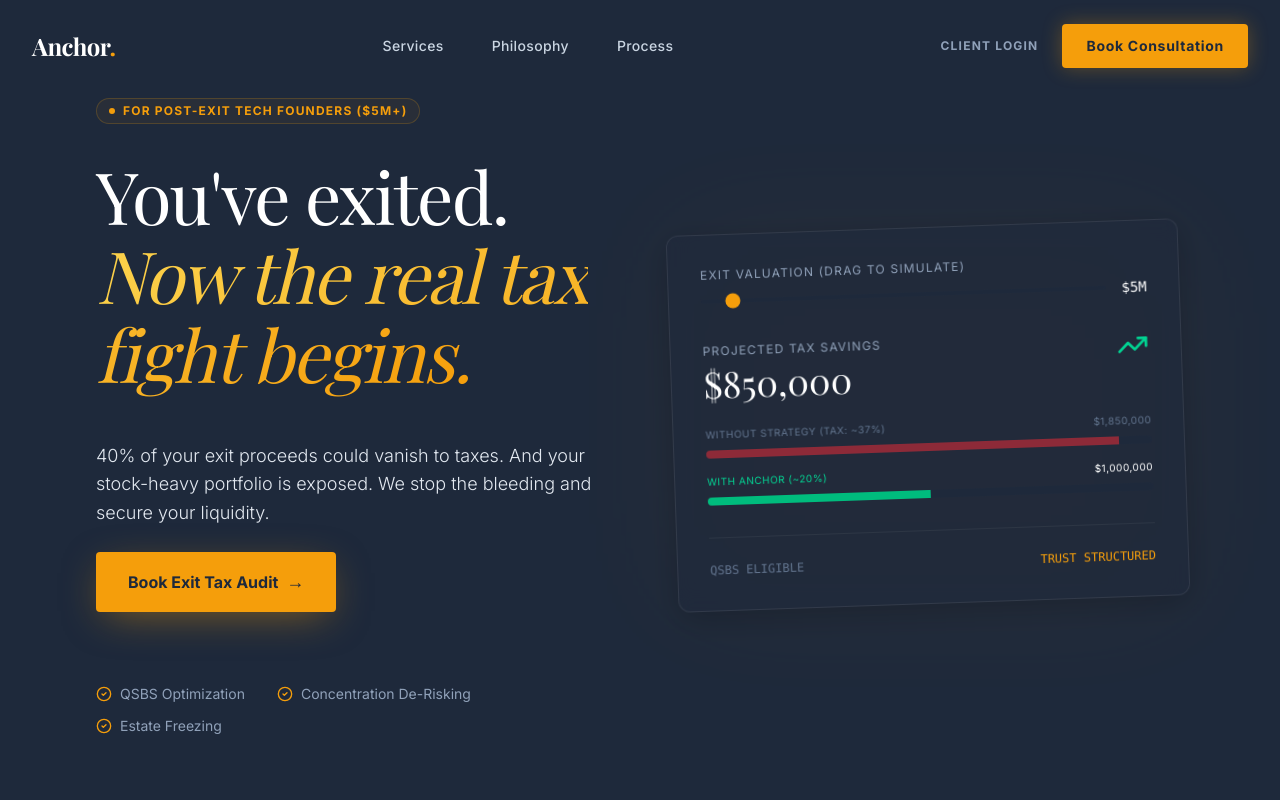
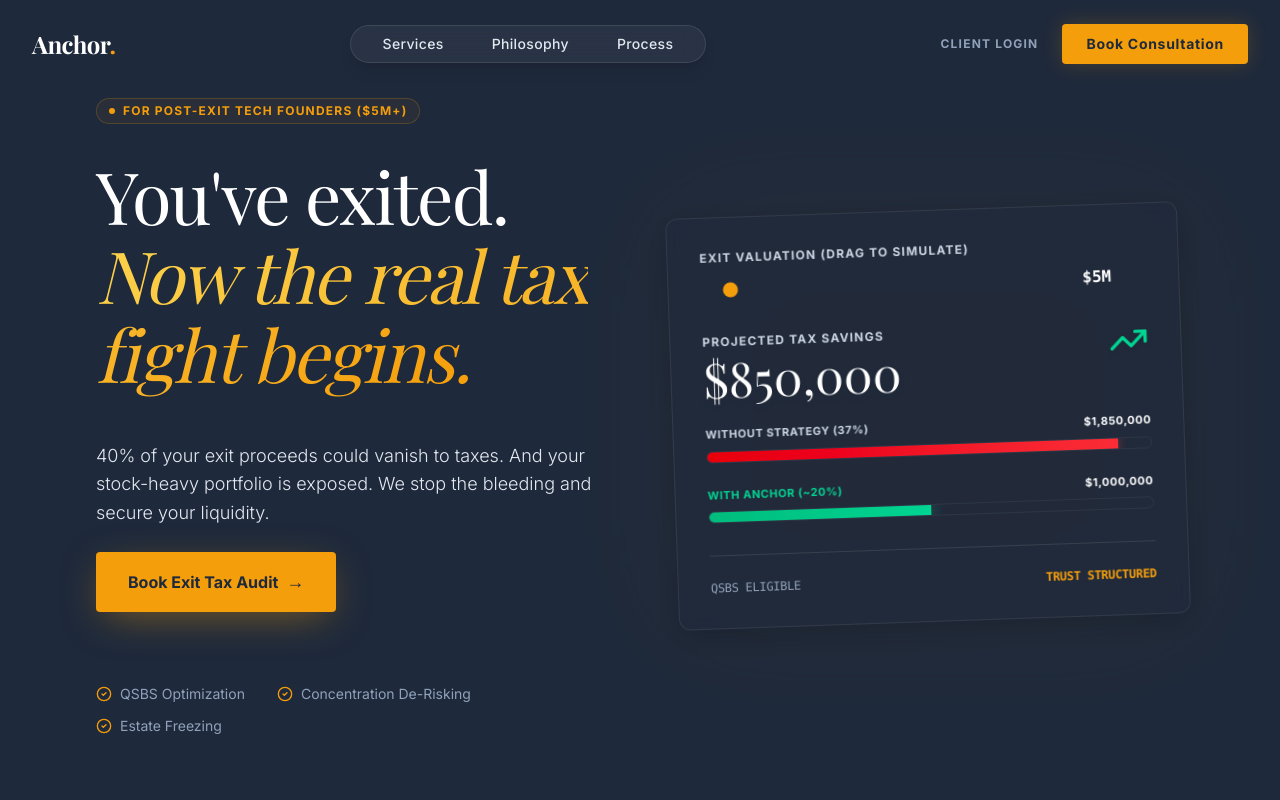
Before and after one commit to OmeirMustafa/FINANCIAL-ADVISOR-FIRM--ANCHOR-CASE-STUDY-, a Next.js app: page /demo in a window 1280 px wide. Shown: the top 800 px of the page. Built offline with nearby package versions, Linux system fonts and the light colour scheme; a web font is replaced by a local one.

Commit message:
feat: add Hero and Nav components.

```diff
--- a/src/components/Hero.tsx
+++ b/src/components/Hero.tsx
@@ -79,7 +79,7 @@
 
                             {/* Header / Input */}
                             <div className="mb-8">
-                                <label className="text-xs uppercase tracking-widest text-slate-400 mb-2 block">Exit Valuation (Drag to Simulate)</label>
+                                <label className="text-xs uppercase tracking-widest text-slate-300 font-bold mb-3 block">Exit Valuation (Drag to Simulate)</label>
                                 <div className="flex items-center gap-4 mb-4">
                                     <input
                                         type="range"
@@ -88,58 +88,58 @@
                                         step="1000000"
                                         value={valuation}
                                         onChange={(e) => setValuation(Number(e.target.value))}
-                                        className="w-full h-1 bg-navy-900 rounded-lg appearance-none cursor-pointer accent-gold-500 hover:accent-gold-400 transition-all"
+                                        className="w-full h-1.5 bg-navy-950 rounded-lg appearance-none cursor-pointer accent-gold-500 hover:accent-gold-400 transition-all focus:outline-none focus:ring-2 focus:ring-gold-500/50"
                                     />
-                                    <span className="text-white font-mono text-sm">${(valuation / 1000000).toFixed(0)}M</span>
+                                    <span className="text-white font-mono text-base font-bold min-w-[4rem]">${(valuation / 1000000).toFixed(0)}M</span>
                                 </div>
                             </div>
 
                             <div className="flex justify-between items-start mb-6">
                                 <div>
-                                    <p className="text-xs uppercase tracking-widest text-slate-400 mb-1">Projected Tax Savings</p>
-                                    <p className="text-4xl font-serif text-white">
+                                    <p className="text-xs uppercase tracking-widest text-slate-300 font-bold mb-1">Projected Tax Savings</p>
+                                    <p className="text-4xl md:text-5xl font-serif text-white drop-shadow-md">
                                         $<CountUp end={savings} separator="," duration={1} key={savings} />
                                     </p>
                                 </div>
-                                <TrendingUp className="text-emerald-400 w-8 h-8" />
+                                <TrendingUp className="text-emerald-400 w-10 h-10 drop-shadow-sm" />
                             </div>
 
                             {/* Simple Bars */}
-                            <div className="space-y-4">
+                            <div className="space-y-6">
                                 <div className="space-y-2">
-                                    <div className="flex justify-between text-[10px] text-slate-500 uppercase tracking-wider">
-                                        <span>Without Strategy (Tax: ~37%)</span>
-                                        <span>${(valuation * 0.37).toLocaleString()}</span>
+                                    <div className="flex justify-between text-[11px] text-slate-300 font-bold uppercase tracking-wider">
+                                        <span>Without Strategy (37%)</span>
+                                        <span className="text-white">${(valuation * 0.37).toLocaleString()}</span>
                                     </div>
-                                    <div className="w-full bg-navy-900 h-2 rounded-full overflow-hidden">
+                                    <div className="w-full bg-navy-950 h-3 rounded-full overflow-hidden border border-white/5">
                                         <motion.div
                                             initial={{ width: 0 }}
-                                            animate={{ width: `${(valuation * 0.37 / (valuation * 0.4)) * 100}%` }} // Simplified visual logic
+                                            animate={{ width: `${(valuation * 0.37 / (valuation * 0.4)) * 100}%` }}
                                             transition={{ duration: 0.5 }}
-                                            className="h-full bg-red-500/50"
+                                            className="h-full bg-gradient-to-r from-red-600 to-red-500 shadow-[0_0_10px_rgba(239,68,68,0.5)]"
                                         />
                                     </div>
                                 </div>
 
                                 <div className="space-y-2">
-                                    <div className="flex justify-between text-[10px] text-slate-500 uppercase tracking-wider">
+                                    <div className="flex justify-between text-[11px] text-slate-300 font-bold uppercase tracking-wider">
                                         <span className="text-emerald-400">With Anchor (~20%)</span>
-                                        <span className="text-white">${((valuation * 0.37) - savings).toLocaleString()}</span>
+                                        <span className="text-white font-bold">${((valuation * 0.37) - savings).toLocaleString()}</span>
                                     </div>
-                                    <div className="w-full bg-navy-900 h-2 rounded-full overflow-hidden">
+                                    <div className="w-full bg-navy-950 h-3 rounded-full overflow-hidden border border-white/5">
                                         <motion.div
                                             initial={{ width: 0 }}
                                             animate={{ width: `${(((valuation * 0.37) - savings) / (valuation * 0.4)) * 100}%` }}
                                             transition={{ duration: 0.5 }}
-                                            className="h-full bg-emerald-500"
+                                            className="h-full bg-gradient-to-r from-emerald-500 to-emerald-400 shadow-[0_0_15px_rgba(52,211,153,0.4)]"
                                         />
                                     </div>
                                 </div>
                             </div>
 
-                            <div className="mt-8 pt-6 border-t border-white/5 flex justify-between text-xs text-slate-500 font-mono">
+                            <div className="mt-8 pt-6 border-t border-white/10 flex justify-between text-xs text-slate-400 font-mono tracking-tight">
                                 <span>QSBS ELIGIBLE</span>
-                                <span className="text-gold-500">TRUST STRUCTURED</span>
+                                <span className="text-gold-500 font-bold shadow-gold-glow">TRUST STRUCTURED</span>
                             </div>
                         </div>
                     </div>
--- a/src/components/Nav.tsx
+++ b/src/components/Nav.tsx
@@ -22,32 +22,34 @@
             )}>
                 <div className="max-w-7xl mx-auto px-6 md:px-8 flex justify-between items-center">
                     {/* Logo */}
-                    <Link href="/" className="text-xl md:text-2xl font-serif font-bold text-white tracking-tight z-50 relative">
+                    <Link href="/" className="text-xl md:text-2xl font-serif font-bold text-white tracking-tight z-50 relative flex-shrink-0">
                         Anchor<span className="text-gold-500">.</span>
                     </Link>
 
-                    {/* Desktop Nav */}
-                    <nav className="hidden md:flex items-center gap-8 lg:gap-12">
+                    {/* Desktop Nav - Centered */}
+                    <div className="hidden md:flex flex-1 justify-center">
+                        <nav className="flex items-center gap-8 lg:gap-12 bg-white/5 backdrop-blur-md px-8 py-2 rounded-full border border-white/10 shadow-lg">
                             {["Services", "Philosophy", "Process"].map((item) => (
                                 <Link
                                     key={item}
                                     href={`#${item.toLowerCase()}`}
-                                className="text-sm font-medium text-slate-300 hover:text-white transition-colors relative group tracking-wide"
+                                    className="text-sm font-medium text-slate-200 hover:text-white transition-all relative group tracking-wide hover:scale-105"
                                 >
                                     {item}
-                                <span className="absolute -bottom-2 left-1/2 -translate-x-1/2 w-0 h-[2px] bg-gold-500 transition-all duration-300 group-hover:w-full" />
+                                    <span className="absolute -bottom-1 left-1/2 -translate-x-1/2 w-0 h-[1.5px] bg-gold-500 transition-all duration-300 group-hover:w-full" />
                                 </Link>
                             ))}
                         </nav>
+                    </div>
 
                     {/* CTAs */}
-                    <div className="hidden md:flex items-center gap-6">
-                        <Link href="/login" className="text-xs font-bold text-slate-400 hover:text-white transition-colors uppercase tracking-widest">
+                    <div className="hidden md:flex items-center gap-6 flex-shrink-0">
+                        <Link href="/login" className="text-xs font-bold text-slate-400 hover:text-white transition-colors uppercase tracking-widest hover:underline decoration-gold-500/50 underline-offset-4">
                             Client Login
                         </Link>
                         <Link
                             href="#audit"
-                            className="bg-gold-500 text-navy-900 text-xs md:text-sm font-bold tracking-wider px-6 py-3 rounded-sm hover:bg-white transition-all duration-300 shadow-[0_0_20px_rgba(245,158,11,0.3)] hover:shadow-[0_0_30px_rgba(255,255,255,0.3)]"
+                            className="bg-gold-500 text-navy-900 text-xs md:text-sm font-bold tracking-wider px-6 py-2.5 rounded-sm hover:bg-white transition-all duration-300 shadow-[0_0_20px_rgba(245,158,11,0.2)] hover:shadow-[0_0_30px_rgba(255,255,255,0.4)] hover:-translate-y-0.5 active:translate-y-0"
                         >
                             Book Consultation
                         </Link>
--- a/src/components/case-study/TechStackBadge.tsx
+++ /dev/null
@@ -1,18 +0,0 @@
-"use client";
-
-import { motion } from "framer-motion";
-import { Code2 } from "lucide-react";
-
-export function TechStackBadge() {
-    return (
-        <motion.div
-            whileHover={{ scale: 1.05 }}
-            className="inline-flex items-center gap-3 px-4 py-2 bg-slate-800/50 rounded-full border border-amber-500/20 hover:border-amber-500/40 transition-colors cursor-default mb-8"
-        >
-            <Code2 size={16} className="text-amber-500" />
-            <span className="text-xs font-medium text-slate-400 tracking-wide">
-                Built with <span className="text-slate-200">Next.js 15</span> • <span className="text-slate-200">Framer Motion</span> • <span className="text-slate-200">Tailwind CSS</span>
-            </span>
-        </motion.div>
-    );
-}
```
Lines whose indentation alone changed are shown as unchanged.
